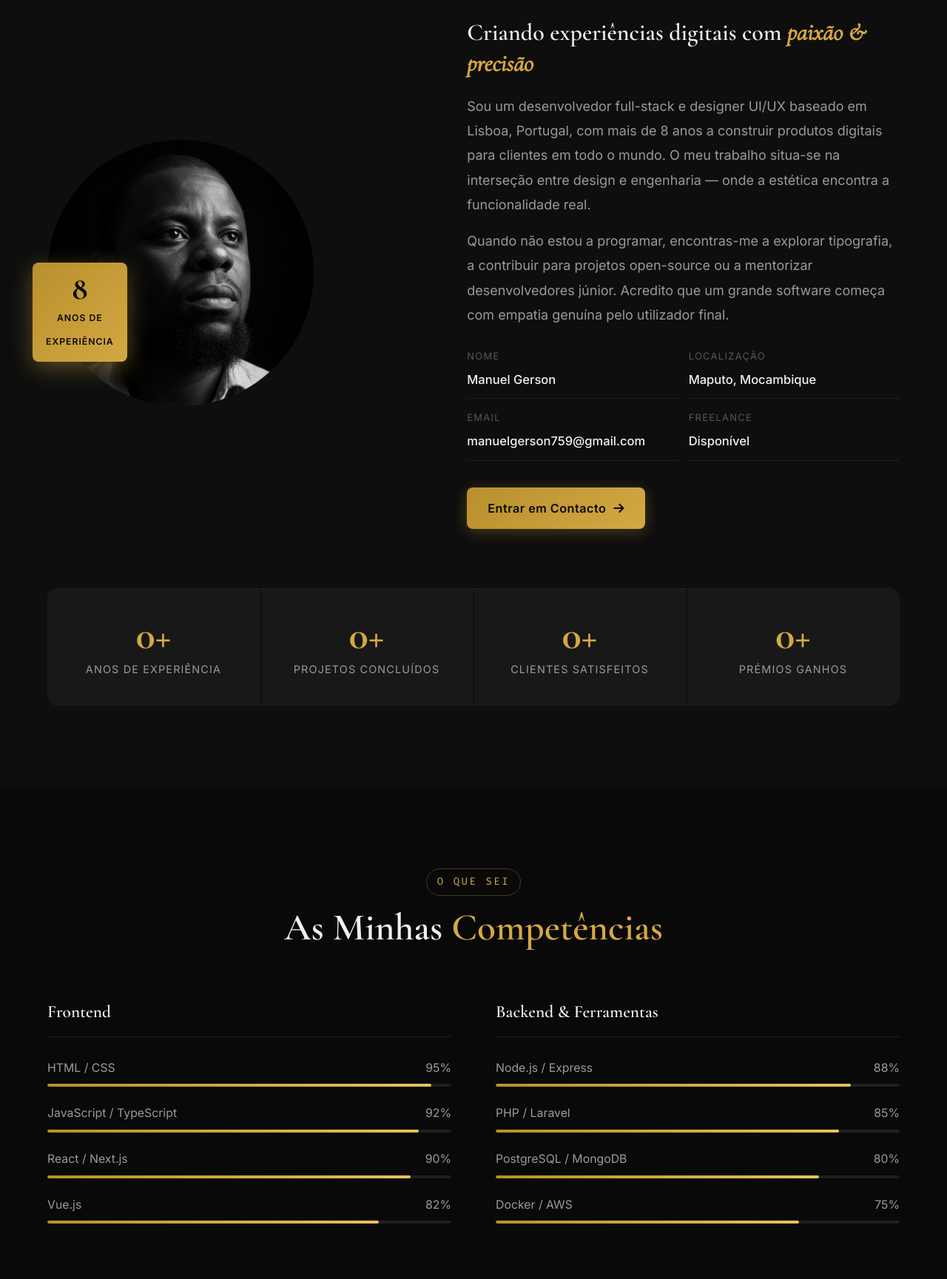
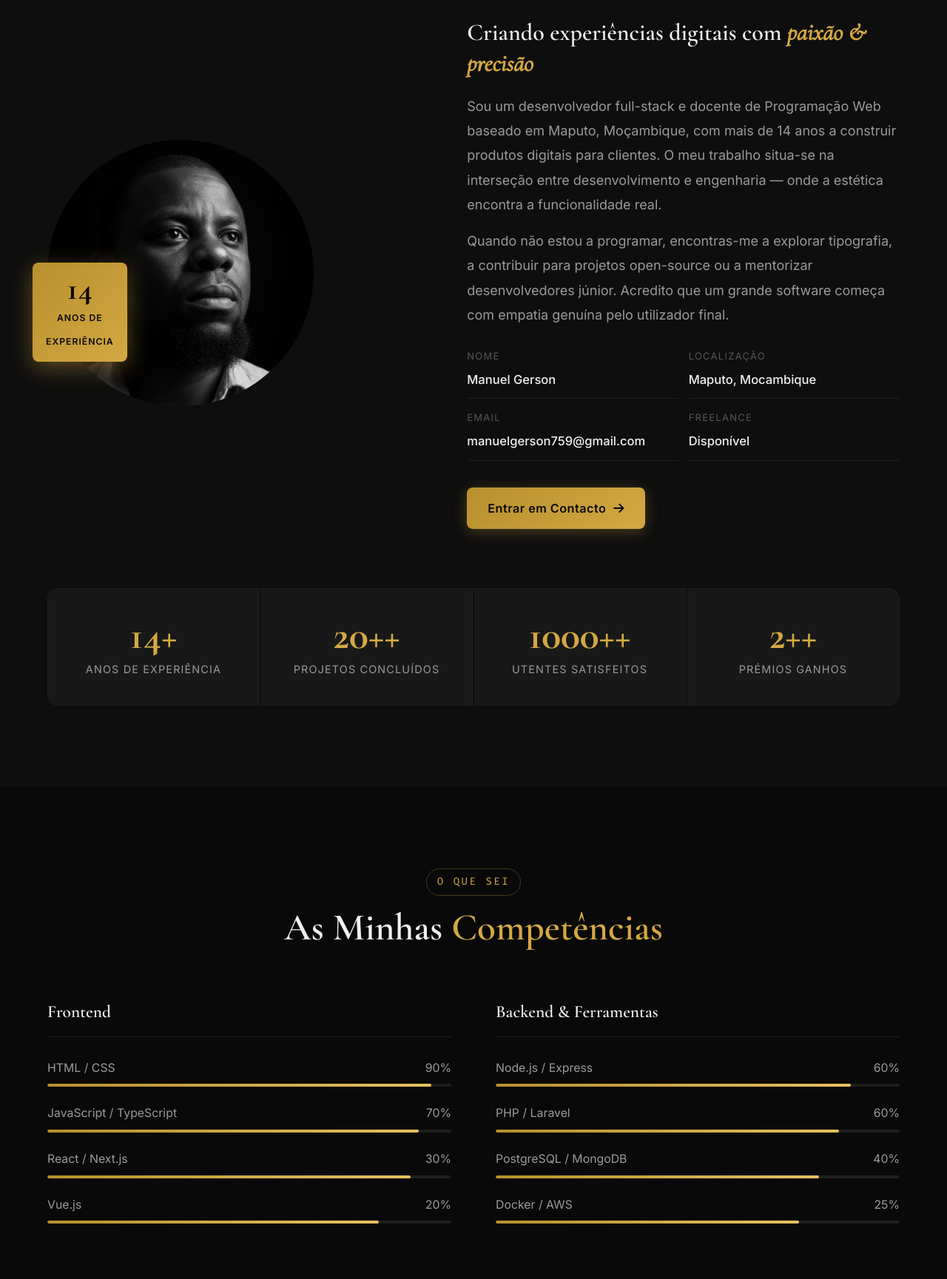
Before and after one commit to mgerson/portfolio, a plain HTML site: page index.html in a window 1280 px wide. Shown: the part 1060-2789 px from the top of the page at 74% size. Drawn offline with nearby package versions, Linux system fonts and the light colour scheme.

Commit message:
Update index.html

```diff
--- a/index.html
+++ b/index.html
@@ -68,8 +68,7 @@
         </p>
 
         <p class="hero__bio">
-          Crio experiências digitais excecionais — desde interfaces pixel-perfect
-          a sistemas backend robustos. Transformando ideias complexas em produtos que as pessoas adoram.
+          Crio Portais Corporativos e aplicacoes web e mobile. Transformando ideias complexas em produtos que as pessoas adoram.
         </p>
 
         <div class="hero__actions">
@@ -98,11 +97,11 @@
           </div>
           <div class="hero__badge hero__badge--tl">
             <i class="fas fa-code"></i>
-            <div><strong>8+</strong><span>Anos Exp.</span></div>
+            <div><strong>14+</strong><span>Anos Exp.</span></div>
           </div>
           <div class="hero__badge hero__badge--br">
             <i class="fas fa-star"></i>
-            <div><strong>54+</strong><span>Projetos</span></div>
+            <div><strong>20+</strong><span>Projetos</span></div>
           </div>
         </div>
       </div>
@@ -133,7 +132,7 @@
             </div>
             <div class="about__img-dots" aria-hidden="true"></div>
             <div class="about__exp-badge">
-              <span class="about__exp-num">8</span>
+              <span class="about__exp-num">14</span>
               <span class="about__exp-label">Anos de<br>Experiência</span>
             </div>
           </div>
@@ -144,9 +143,9 @@
             Criando experiências digitais com <em>paixão &amp; precisão</em>
           </h3>
           <p class="about__text">
-            Sou um desenvolvedor full-stack e designer UI/UX baseado em Lisboa, Portugal,
-            com mais de 8 anos a construir produtos digitais para clientes em todo o mundo.
-            O meu trabalho situa-se na interseção entre design e engenharia — onde a estética
+            Sou um desenvolvedor full-stack e docente de Programa&ccedil;&atilde;o Web baseado em Maputo, Mo&ccedil;ambique,
+            com mais de 14 anos a construir produtos digitais para clientes.
+            O meu trabalho situa-se na interseção entre desenvolvimento e engenharia — onde a estética
             encontra a funcionalidade real.
           </p>
           <p class="about__text">
@@ -183,19 +182,19 @@
       <!-- Stats -->
       <div class="stats" data-aos="fade-up">
         <div class="stat">
-          <div class="stat__num"><span class="counter" data-target="8">0</span>+</div>
+          <div class="stat__num"><span class="counter" data-target="8">14</span>+</div>
           <div class="stat__label">Anos de Experiência</div>
         </div>
         <div class="stat">
-          <div class="stat__num"><span class="counter" data-target="54">0</span>+</div>
+          <div class="stat__num"><span class="counter" data-target="54">20+</span>+</div>
           <div class="stat__label">Projetos Concluídos</div>
         </div>
         <div class="stat">
-          <div class="stat__num"><span class="counter" data-target="32">0</span>+</div>
-          <div class="stat__label">Clientes Satisfeitos</div>
+          <div class="stat__num"><span class="counter" data-target="32">1000+</span>+</div>
+          <div class="stat__label">Utentes Satisfeitos</div>
         </div>
         <div class="stat">
-          <div class="stat__num"><span class="counter" data-target="12">0</span>+</div>
+          <div class="stat__num"><span class="counter" data-target="12">2+</span>+</div>
           <div class="stat__label">Prémios Ganhos</div>
         </div>
       </div>
@@ -215,17 +214,17 @@
       <div class="skills__grid">
         <div class="skills__col" data-aos="fade-right">
           <h3 class="skills__col-title">Frontend</h3>
-          <div class="skill"><div class="skill__head"><span>HTML / CSS</span><span>95%</span></div><div class="skill__bar"><div class="skill__fill" data-w="95"></div></div></div>
-          <div class="skill"><div class="skill__head"><span>JavaScript / TypeScript</span><span>92%</span></div><div class="skill__bar"><div class="skill__fill" data-w="92"></div></div></div>
-          <div class="skill"><div class="skill__head"><span>React / Next.js</span><span>90%</span></div><div class="skill__bar"><div class="skill__fill" data-w="90"></div></div></div>
-          <div class="skill"><div class="skill__head"><span>Vue.js</span><span>82%</span></div><div class="skill__bar"><div class="skill__fill" data-w="82"></div></div></div>
+          <div class="skill"><div class="skill__head"><span>HTML / CSS</span><span>90%</span></div><div class="skill__bar"><div class="skill__fill" data-w="95"></div></div></div>
+          <div class="skill"><div class="skill__head"><span>JavaScript / TypeScript</span><span>70%</span></div><div class="skill__bar"><div class="skill__fill" data-w="92"></div></div></div>
+          <div class="skill"><div class="skill__head"><span>React / Next.js</span><span>30%</span></div><div class="skill__bar"><div class="skill__fill" data-w="90"></div></div></div>
+          <div class="skill"><div class="skill__head"><span>Vue.js</span><span>20%</span></div><div class="skill__bar"><div class="skill__fill" data-w="82"></div></div></div>
         </div>
         <div class="skills__col" data-aos="fade-left">
           <h3 class="skills__col-title">Backend &amp; Ferramentas</h3>
-          <div class="skill"><div class="skill__head"><span>Node.js / Express</span><span>88%</span></div><div class="skill__bar"><div class="skill__fill" data-w="88"></div></div></div>
-          <div class="skill"><div class="skill__head"><span>PHP / Laravel</span><span>85%</span></div><div class="skill__bar"><div class="skill__fill" data-w="85"></div></div></div>
-          <div class="skill"><div class="skill__head"><span>PostgreSQL / MongoDB</span><span>80%</span></div><div class="skill__bar"><div class="skill__fill" data-w="80"></div></div></div>
-          <div class="skill"><div class="skill__head"><span>Docker / AWS</span><span>75%</span></div><div class="skill__bar"><div class="skill__fill" data-w="75"></div></div></div>
+          <div class="skill"><div class="skill__head"><span>Node.js / Express</span><span>60%</span></div><div class="skill__bar"><div class="skill__fill" data-w="88"></div></div></div>
+          <div class="skill"><div class="skill__head"><span>PHP / Laravel</span><span>60%</span></div><div class="skill__bar"><div class="skill__fill" data-w="85"></div></div></div>
+          <div class="skill"><div class="skill__head"><span>PostgreSQL / MongoDB</span><span>40%</span></div><div class="skill__bar"><div class="skill__fill" data-w="80"></div></div></div>
+          <div class="skill"><div class="skill__head"><span>Docker / AWS</span><span>25%</span></div><div class="skill__bar"><div class="skill__fill" data-w="75"></div></div></div>
         </div>
       </div>
 
@@ -264,12 +263,12 @@
             <li>Aplicações React / Next.js</li>
             <li>Backends Node.js &amp; PHP</li>
             <li>APIs REST &amp; GraphQL</li>
-            <li>Otimização de Performance</li>
+            <li>Optimização de Performance</li>
           </ul>
           <a href="#contact" class="service-card__cta">Saber Mais <i class="fas fa-arrow-right"></i></a>
         </div>
 
-        <div class="service-card service-card--featured" data-aos="fade-up" data-aos-delay="100">
+        <!--<div class="service-card service-card--featured" data-aos="fade-up" data-aos-delay="100">
           <div class="service-card__ico"><i class="fas fa-palette"></i></div>
           <div class="service-card__num">02</div>
           <h3 class="service-card__title">Design UI / UX</h3>
@@ -281,7 +280,7 @@
             <li>Testes de Usabilidade</li>
           </ul>
           <a href="#contact" class="service-card__cta">Saber Mais <i class="fas fa-arrow-right"></i></a>
-        </div>
+        </div>-->
 
         <div class="service-card" data-aos="fade-up" data-aos-delay="200">
           <div class="service-card__ico"><i class="fas fa-mobile-alt"></i></div>
@@ -297,7 +296,7 @@
           <a href="#contact" class="service-card__cta">Saber Mais <i class="fas fa-arrow-right"></i></a>
         </div>
 
-        <div class="service-card" data-aos="fade-up" data-aos-delay="300">
+        <!--<div class="service-card" data-aos="fade-up" data-aos-delay="300">
           <div class="service-card__ico"><i class="fas fa-layer-group"></i></div>
           <div class="service-card__num">04</div>
           <h3 class="service-card__title">Identidade de Marca</h3>
@@ -309,7 +308,7 @@
             <li>Materiais de Marketing</li>
           </ul>
           <a href="#contact" class="service-card__cta">Saber Mais <i class="fas fa-arrow-right"></i></a>
-        </div>
+        </div>-->
       </div>
     </div>
   </section>
```
